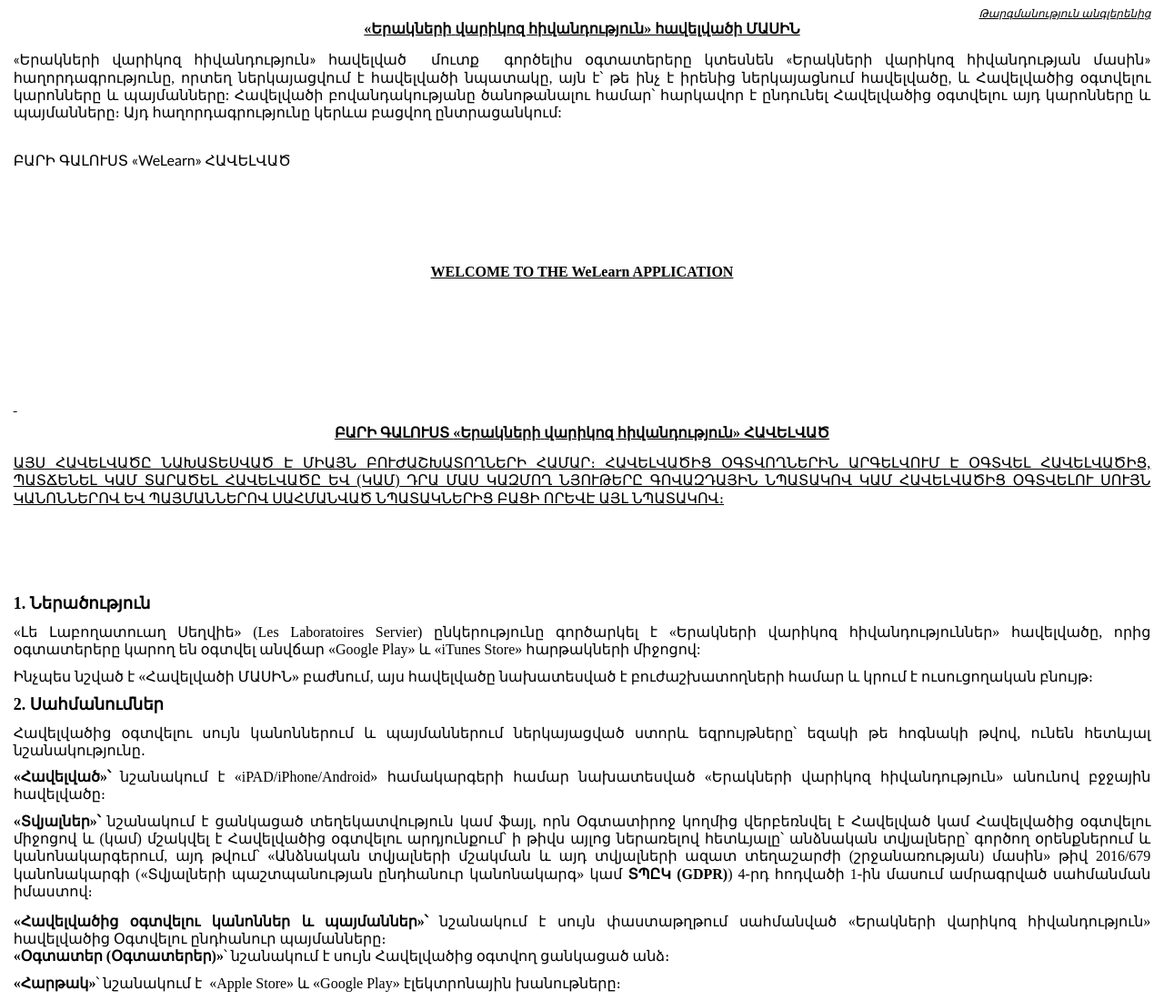
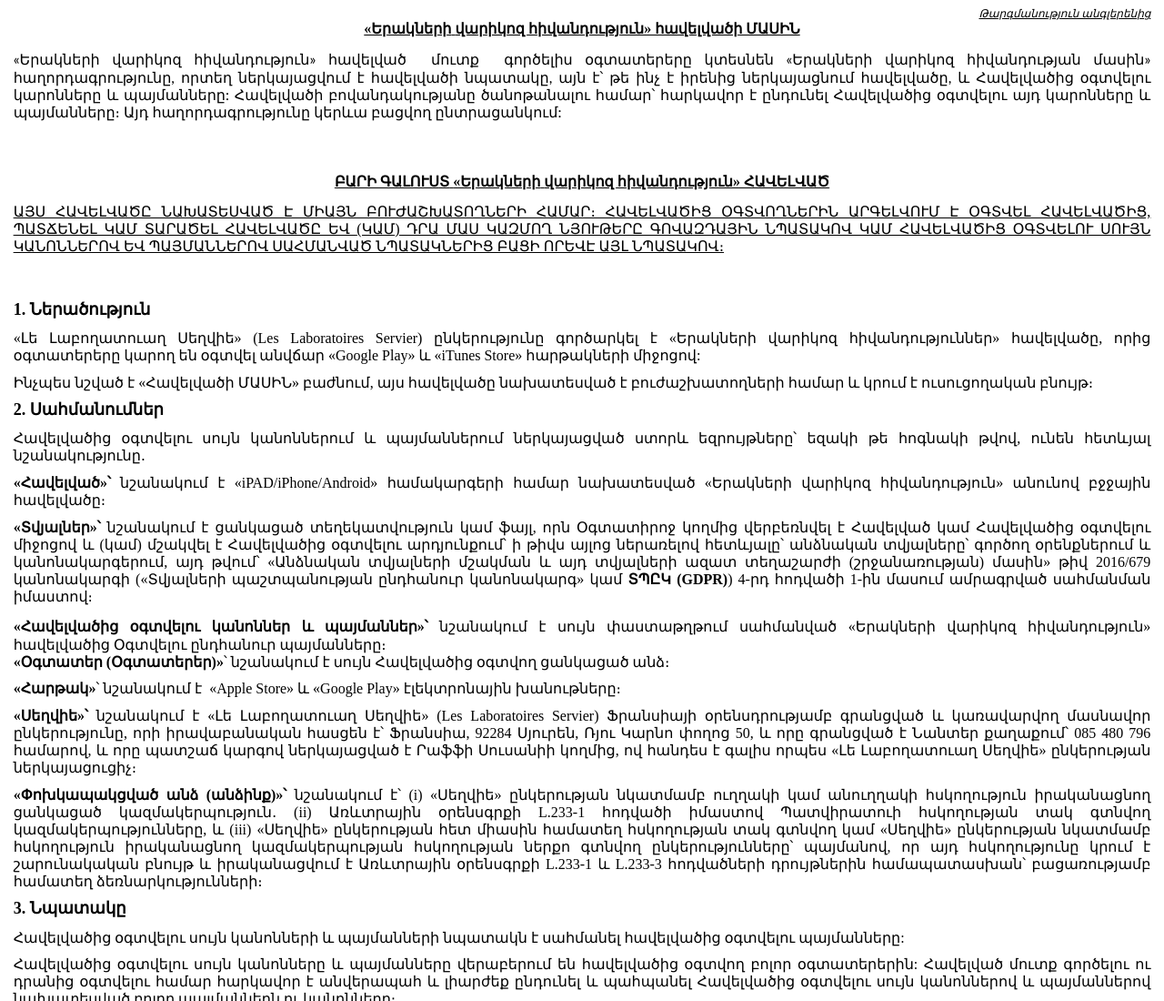
Before and after one commit to alim73435/terms, a plain HTML site: page index.html in a window 1280 px wide. Shown: the top 1100 px of the page at 91% size. Drawn offline with Linux system fonts and the light colour scheme.

Commit message:
Update index.html

```diff
--- a/index.html
+++ b/index.html
@@ -5,26 +5,12 @@
 	<p class="block_3">&nbsp;</p>
 	<p class="block_2" lang="ru"></p>
 	<p class="block_4"><span lang="hy" class="calibre1"><span class="calibre2">«Երակների վարիկոզ հիվանդություն» հավելված  մուտք  գործելիս օգտատերերը կտեսնեն «Երակների վարիկոզ հիվանդության մասին» հաղորդագրությունը, որտեղ ներկայացվում է հավելվածի նպատակը, այն է՝ թե ինչ է իրենից ներկայացնում հավելվածը</span></span><span lang="en" class="calibre1">,</span><span lang="hy" class="calibre1"> և Հավելվածից օգտվելու կարոնները և պայմանները: Հավելվածի բովանդակությանը ծանոթանալու համար՝ հարկավոր է ընդունել Հավելվածից օգտվելու այդ կարոնները և պայմանները։ Այդ հաղորդագրությունը կերևա բացվող ընտրացանկում:</span></p>
-	<p class="block_5">&nbsp;</p>
-	<p class="block_4" lang="hy">ԲԱՐԻ ԳԱԼՈՒՍՏ «WeLearn» ՀԱՎԵԼՎԱԾ</p>
-	<p class="block_5">&nbsp;</p>
-	<p class="block_3">&nbsp;</p>
-	<p class="block_3">&nbsp;</p>
-	<p class="block_3">&nbsp;</p>
-	<p class="block_3">&nbsp;</p>
-	<p class="block_3">&nbsp;</p>
-	<p class="block_2"><span lang="en" class="text_1">WELCOME TO THE WeLearn APPLICATION</span></p>
-	<p class="block_6">&nbsp;</p>
-	<p class="block_6">&nbsp;</p>
-	<p class="block_6">&nbsp;</p>
-	<p class="block_6">&nbsp;</p>
-	<p class="block_6">&nbsp;</p>
-	<p class="block_7" lang="en">&nbsp;</p>
+	<p class="block_9">&nbsp;</p>
+	<p class="block_9">&nbsp;</p>
 	<p class="block_2"><span lang="en" class="text_3">ԲԱՐԻ ԳԱԼՈՒՍ</span><span lang="hy" class="text_3">Տ</span><span lang="en" class="text_3"> </span><span lang="hy" class="text_1">«Երակների</span><span lang="hy" class="text_2"> </span><span lang="hy" class="text_1">վարիկոզ հիվանդություն» ՀԱՎԵԼՎԱԾ</span></p>
 	<p class="block_3">&nbsp;</p>
+
 	<p class="block_8"><span lang="hy" class="text_4">ԱՅՍ ՀԱՎԵԼՎԱԾԸ ՆԱԽԱՏԵՍՎԱԾ Է ՄԻԱՅՆ ԲՈՒԺԱՇԽԱՏՈՂՆԵՐԻ ՀԱՄԱՐ։ ՀԱՎԵԼՎԱԾԻՑ ՕԳՏՎՈՂՆԵՐԻՆ ԱՐԳԵԼՎՈՒՄ Է ՕԳՏՎԵԼ ՀԱՎԵԼՎԱԾԻՑ, ՊԱՏՃԵՆԵԼ ԿԱՄ ՏԱՐԱԾԵԼ ՀԱՎԵԼՎԱԾԸ ԵՎ (ԿԱՄ) ԴՐԱ ՄԱՍ ԿԱԶՄՈՂ ՆՅՈՒԹԵՐԸ ԳՈՎԱԶԴԱՅԻՆ ՆՊԱՏԱԿՈՎ ԿԱՄ ՀԱՎԵԼՎԱԾԻՑ ՕԳՏՎԵԼՈՒ ՍՈՒՅՆ ԿԱՆՈՆՆԵՐՈՎ ԵՎ ՊԱՅՄԱՆՆԵՐՈՎ ՍԱՀՄԱՆՎԱԾ ՆՊԱՏԱԿՆԵՐԻՑ ԲԱՑԻ ՈՐԵՎԷ ԱՅԼ ՆՊԱՏԱԿՈՎ։ </span></p>
-	<p class="block_9">&nbsp;</p>
-	<p class="block_9">&nbsp;</p>
 	<p class="block_10" lang="hy">&nbsp;</p>
 	<p class="block_11" lang="hy">1. Ներածություն </p>
 	<p class="block_12" lang="hy">«Լե Լաբողատուաղ Սեղվիե» (Les Laboratoires Servier) ընկերությունը գործարկել է «Երակների վարիկոզ հիվանդություններ» հավելվածը, որից օգտատերերը կարող են օգտվել անվճար «Google Play» և «iTunes Store» հարթակների միջոցով:</p>
```
